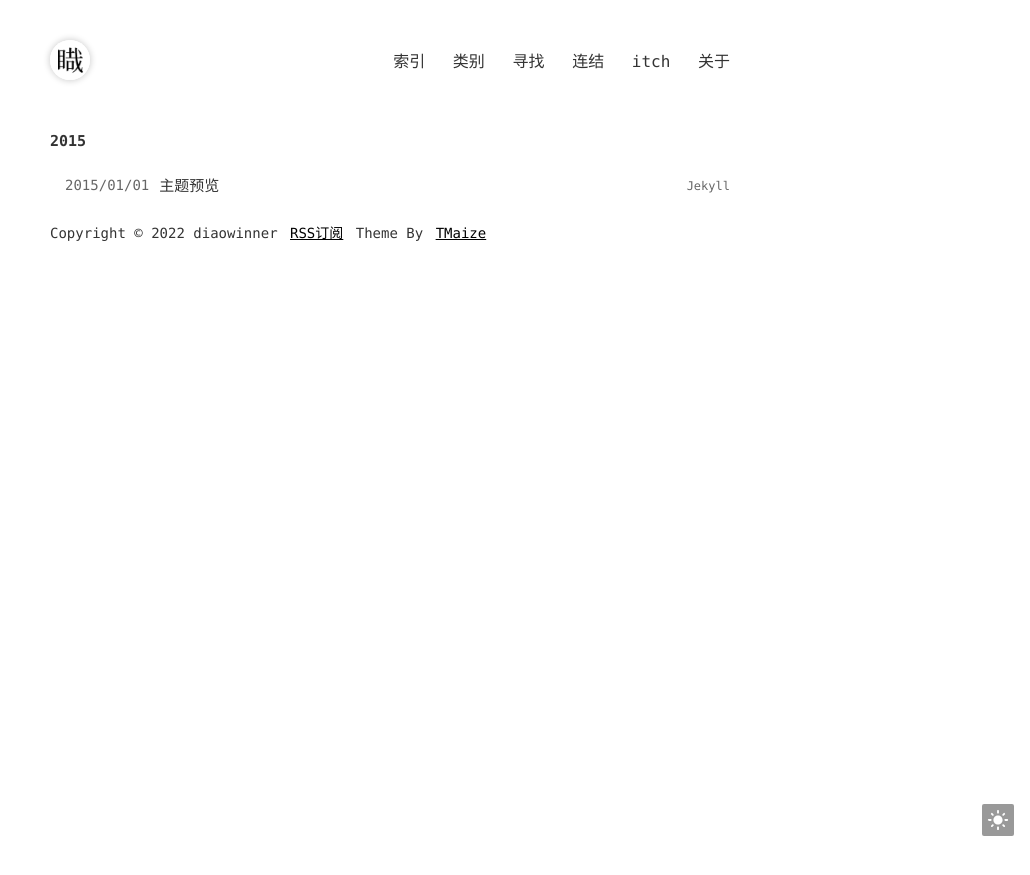
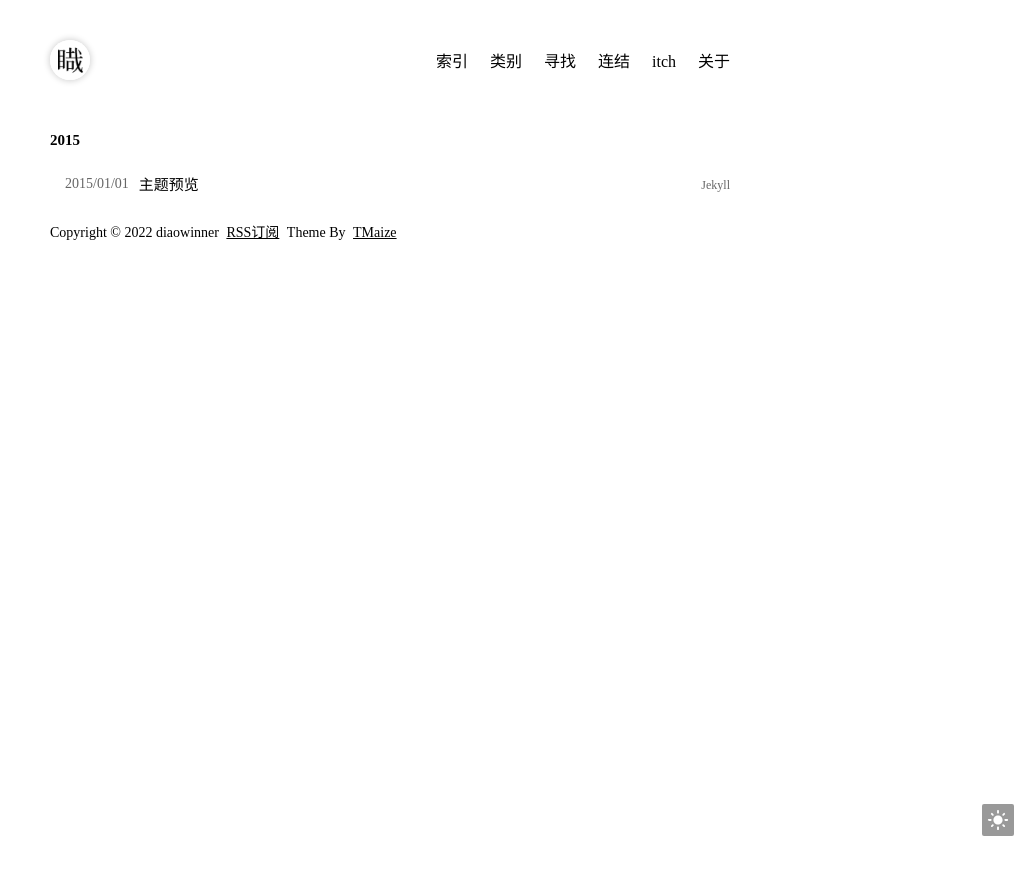
Before and after one commit to DWNfonts/blog, a Jekyll site: the page built from index.html, in a window 1280 px wide. Shown: the top 875 px of the page, without its empty margins (250-1280 px from the left). Built offline with Jekyll 4.4.1, drawn with Linux system fonts in a browser that asks for light colours.

Commit message:
Update common.css

```diff
--- a/static/css/common.css
+++ b/static/css/common.css
@@ -1,3 +1,4 @@
+@import url('https://cdn.jsdelivr.net/npm/lxgw-wenkai-lite-webfont/style.css')
 html {
   color: #333333;
   background: #ffffff;
@@ -8,7 +9,10 @@ html {
   text-size-adjust: 100%;
   -webkit-font-smoothing: antialiased;
   -moz-osx-font-smoothing: grayscale;
-  font-family: 'Cascadia Code', Consolas, Helvetica, 'Microsoft YaHei', 'PingFang SC', 'Hiragino Sans GB', sans-serif;
+  /* font-family: 'Cascadia Code', Consolas, Helvetica, 'Microsoft YaHei', 'PingFang SC', 'Hiragino Sans GB', sans-serif;
+  原编者什么法营行为 */
+  font-family: 'LXGW WenKai Lite', sans-serif;
+
   overflow-y: overlay;
 }
 html[transition] {
```
